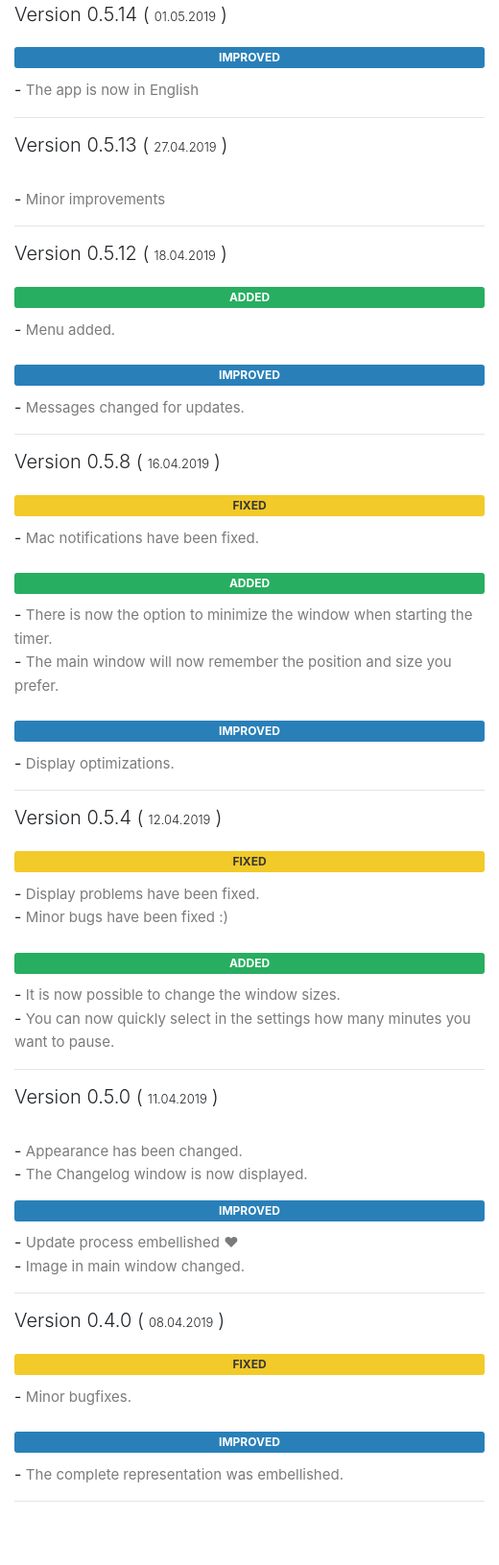
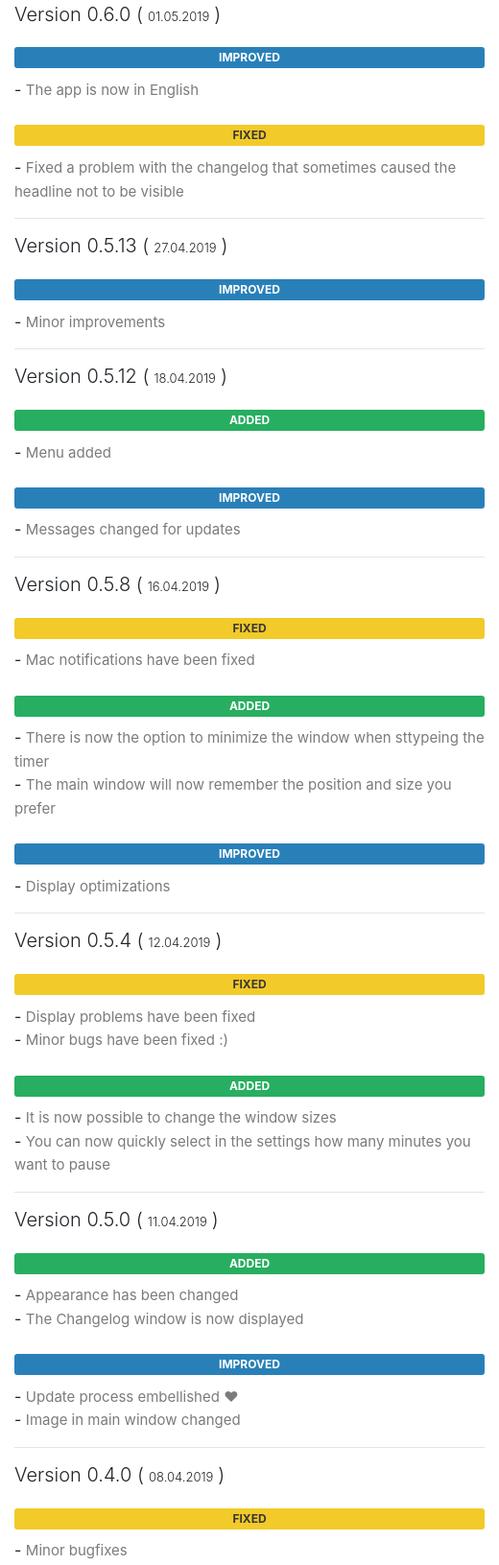
Before and after one commit to Bad-Khalil/MakeABreak, an Electron app: page assets/pages/changelog.html in a window 520 px wide. Shown: the part 291-1922 px from the top of the page at 96% size. Before the commit the page ends 1872 px from the top, so only its background shows below. Drawn offline with nearby package versions, Linux system fonts and the light colour scheme; files whose address does not match are found by name.

Commit message:
Fully english and Fixed a problem with the changelog that sometimes caused the headline not to be visible

```diff
--- a/assets/js/changelog.js
+++ b/assets/js/changelog.js
@@ -1,67 +1,56 @@
-var appInfo = require('../../package.json')
-var appName = appInfo.name + ' Version ' + appInfo.version
+let appInfo = require('../../package.json');
+let appName = appInfo.name + ' Version ' + appInfo.version
 $('#appName').html(appName)
 
 auslesen()
 
 // =================================================
-// Liest aus der JSON File alles aus
+// Reads everything from the JSON file
 // =================================================
 function auslesen() {
-    // JSON auslesen
-    var cl = require('../json/changelog.json')
+    let cl      = require('../json/changelog.json')
+    let entries = cl.entries
+    let l       = entries.length
+    let content  = ''
+    let type
+    let changed
 
-    // Einträge
-    var entries = cl.entries
+    // Loop all entries
+    for (let i = 0; i <= l - 1; i++) {
+        // A heading and list for each entry
+        content += `<h3 class='lead'>Version ${entries[i].version} (<span class='smallTxt' style='padding:5px;'>${entries[i].date}</span>)</h3>`
+        content += `<ul class="list-style-none">`
+        let el = entries[i].contents.length
+        let typeBefore = ''
 
-    // Anzahl der Einträge
-    var l = entries.length
+        // Go through contents
+        for (let a = 0; a <= el - 1; a++) {
+            type = entries[i].contents[a].type
+            changed = entries[i].contents[a].changed
 
-    // Variablen initialisieren
-    var inhalt = ''
-    var art
-    var artEben = ''
-    var was
-
-    // Alle Einträge durchgehen
-    for (var i = 0; i <= l - 1; i++) {
-        // Für jeden Eintrag eine Überschrift und Liste
-        inhalt += `<h3 class='lead'>Version ${entries[i].version} (<span class='smallTxt' style='padding:5px;'>${entries[i].datum}</span>)</h3>`
-        inhalt += `<ul class="list-style-none">`
-
-        // Anzahl der Inhalte vom Eintrag
-        var el = entries[i].inhalte.length
-
-        // Inhalte durchgehen
-        for (var a = 0; a <= el - 1; a++) {
-
-            // Auslesen
-            art = entries[i].inhalte[a].art
-            was = entries[i].inhalte[a].was
-
-            if (artEben === entries[i].inhalte[a].art) {
-                inhalt += `
-        <br>- <span class='text'>${was}</span>`
+            if (typeBefore === entries[i].contents[a].type) {
+                content += `
+                <br>- <span class='text'>${changed}</span>`
             } else {
 
-                if (artEben !== '') {
-                    inhalt += `</li>`
+                if (typeBefore !== '') {
+                    content += `</li>`
                 }
-                inhalt += `
-          <li>
-            <div class="badge badge-${art}">${art}</div>
-            - <span class='text'>${was}</span>`
+                content += `
+                <li>
+                    <div class="badge badge-${type}">${type}</div>
+                    - <span class='text'>${changed}</span>`
             }
 
-            artEben = art
+            typeBefore = type
         }
 
-        // Liste schließen
-        inhalt += '</ul><hr/>'
+        // Close list
+        content += '</ul><hr/>'
     }
 
-    // Changelog füllen
-    $('#changelog').html(inhalt)
+    // Fill Changelog
+    $('#changelog').html(content)
 }
 
 $("#createdBy").click(function () {
--- a/assets/js/einstellungen.js
+++ b/assets/js/einstellungen.js
@@ -1,6 +1,6 @@
 const {ipcRenderer} = require('electron')
-const Store = require('electron-store')
-const {numbers} = require('ml-math')
+const {numbers}     = require('ml-math')
+const Store         = require('electron-store')
 const settingsStore = new Store()
 
 function checkIfNumeric(min, sec) {
--- a/assets/js/index.js
+++ b/assets/js/index.js
@@ -22,7 +22,7 @@ $(function () {
         ipcRenderer.send('openSettings')
     })
 
-    // Wird aufgerufen, wenn man in den Einstellungen auf Speichern geklickt hat
+    // Is called when you have clicked on Save in the settings.
     ipcRenderer.on('window', function (event, text) {
         if (text == 'reload') {
             init()
--- a/assets/js/update.js
+++ b/assets/js/update.js
@@ -11,7 +11,6 @@ ipcRenderer.on('message', function (event, text) {
 });
 
 ipcRenderer.on('downloading', function (event, percent) {
-    //  $("#updateTxt").html("Lade Update: " + roundTo(percent, 1) + "%")
     $("#updateBarInner").width(roundTo(percent, 0) + "%")
 });
 
--- a/assets/json/changelog.json
+++ b/assets/json/changelog.json
@@ -1,111 +1,111 @@
 {
-  "entries": [
-    {
-      "datum": "01.05.2019",
-      "version": "0.5.14",
-      "inhalte": [
+  "entries": [{
+      "date": "01.05.2019",
+      "version": "0.6.0",
+      "contents": [{
+          "type": "improved",
+          "changed": "The app is now in English"
+        },
         {
-          "art": "improved",
-          "was": "The app is now in English"
+          "type": "fixed",
+          "changed": "Fixed a problem with the changelog that sometimes caused the headline not to be visible"
         }
       ]
     },
     {
-      "datum": "27.04.2019",
+      "date": "27.04.2019",
       "version": "0.5.13",
-      "inhalte": [
+      "contents": [{
+        "type": "improved",
+        "changed": "Minor improvements"
+      }]
+    },
+    {
+      "date": "18.04.2019",
+      "version": "0.5.12",
+      "contents": [{
+          "type": "added",
+          "changed": "Menu added"
+        },
         {
-          "art": "improved",
-          "was": "Minor improvements"
+          "type": "improved",
+          "changed": "Messages changed for updates"
         }
       ]
     },
     {
-      "datum": "18.04.2019",
-      "version": "0.5.12",
-      "inhalte": [{
-          "art": "added",
-          "was": "Menu added."
+      "date": "16.04.2019",
+      "version": "0.5.8",
+      "contents": [{
+          "type": "fixed",
+          "changed": "Mac notifications have been fixed"
         },
         {
-          "art": "improved",
-          "was": "Messages changed for updates."
+          "type": "added",
+          "changed": "There is now the option to minimize the window when sttypeing the timer"
+        },
+        {
+          "type": "added",
+          "changed": "The main window will now remember the position and size you prefer"
+        },
+        {
+          "type": "improved",
+          "changed": "Display optimizations"
         }
       ]
     },
     {
-      "datum": "16.04.2019",
-      "version": "0.5.8",
-      "inhalte": [{
-          "art": "fixed",
-          "was": "Mac notifications have been fixed."
+      "date": "12.04.2019",
+      "version": "0.5.4",
+      "contents": [{
+          "type": "fixed",
+          "changed": "Display problems have been fixed"
         },
         {
-          "art": "added",
-          "was": "There is now the option to minimize the window when starting the timer."
+          "type": "fixed",
+          "changed": "Minor bugs have been fixed :)"
         },
         {
-          "art": "added",
-          "was": "The main window will now remember the position and size you prefer."
+          "type": "added",
+          "changed": "It is now possible to change the window sizes"
         },
         {
-          "art": "improved",
-          "was": "Display optimizations."
+          "type": "added",
+          "changed": "You can now quickly select in the settings how many minutes you want to pause"
         }
       ]
     },
     {
-      "datum": "12.04.2019",
-      "version": "0.5.4",
-      "inhalte": [{
-          "art": "fixed",
-          "was": "Display problems have been fixed."
+      "date": "11.04.2019",
+      "version": "0.5.0",
+      "contents": [{
+          "type": "added",
+          "changed": "Appearance has been changed"
         },
         {
-          "art": "fixed",
-          "was": "Minor bugs have been fixed :)"
+          "type": "added",
+          "changed": "The Changelog window is now displayed"
         },
         {
-          "art": "added",
-          "was": "It is now possible to change the window sizes."
+          "type": "improved",
+          "changed": "Update process embellished ♥"
         },
         {
-          "art": "added",
-          "was": "You can now quickly select in the settings how many minutes you want to pause."
+          "type": "improved",
+          "changed": "Image in main window changed"
         }
       ]
     },
     {
-      "datum": "11.04.2019",
-      "version": "0.5.0",
-      "inhalte": [{
-          "art": "added",
-          "was": "Appearance has been changed."
+      "date": "08.04.2019",
+      "version": "0.4.0",
+      "contents": [{
+          "type": "fixed",
+          "changed": "Minor bugfixes"
         },
         {
-          "art": "added",
-          "was": "The Changelog window is now displayed."
-        },
-        {
-          "art": "improved",
-          "was": "Update process embellished ♥"
-        },
-        {
-          "art": "improved",
-          "was": "Image in main window changed."
-        }
-      ]
-    },
-    {
-      "datum": "08.04.2019",
-      "version": "0.4.0",
-      "inhalte": [{
-          "art": "fixed",
-          "was": "Minor bugfixes."
-        },
-        {
-          "art": "improved",
-          "was": "The complete representation was embellished."
+          "type": "improved",
+          "changed": "The complete representation changed embellished"
         }
       ]
     }
```
Also changed, not shown: assets/js/timer.js (+10 -11 lines), assets/pages/einstellungen.html (+1 -1 lines), assets/pages/index.html (+2 -2 lines), main.js (+9 -14 lines).
